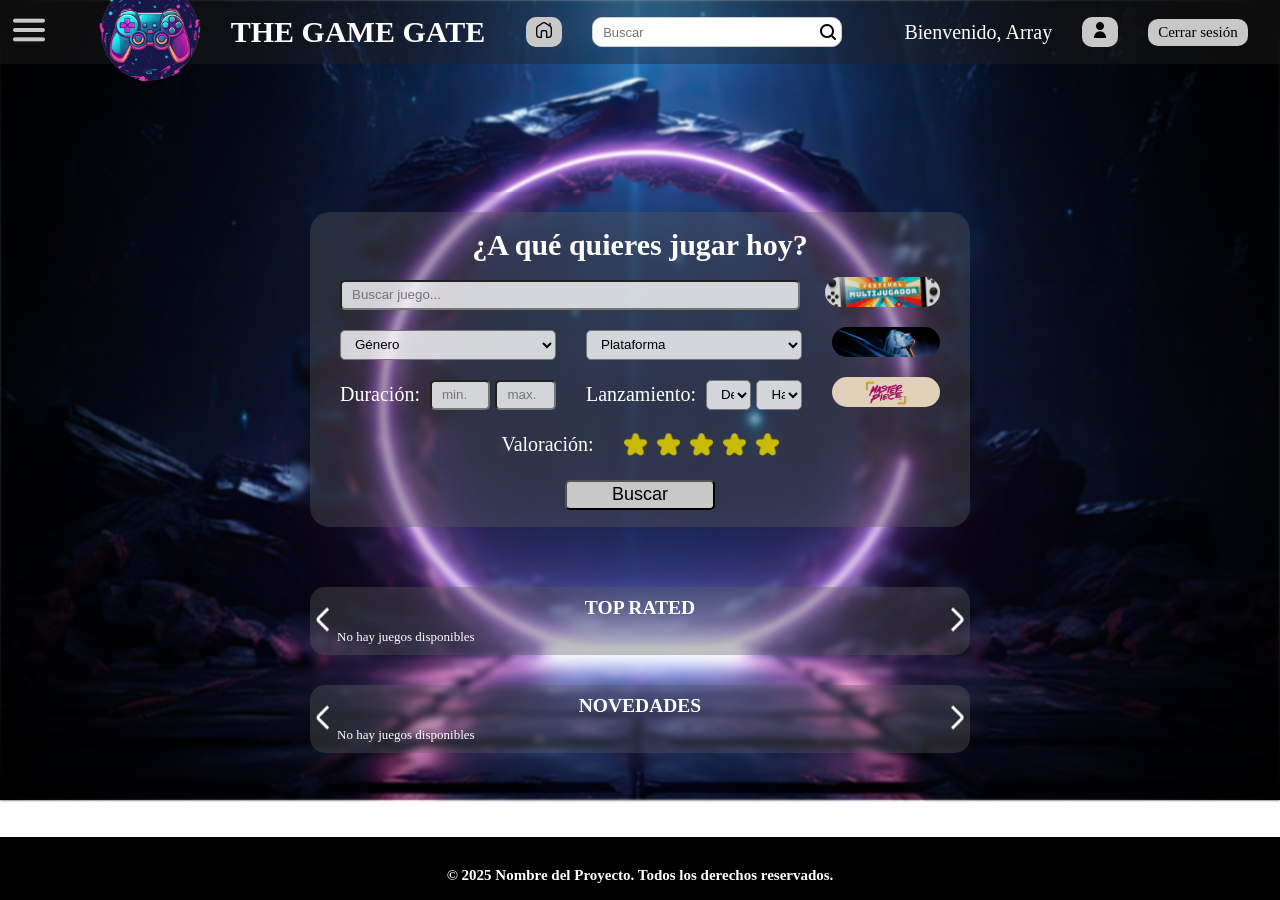
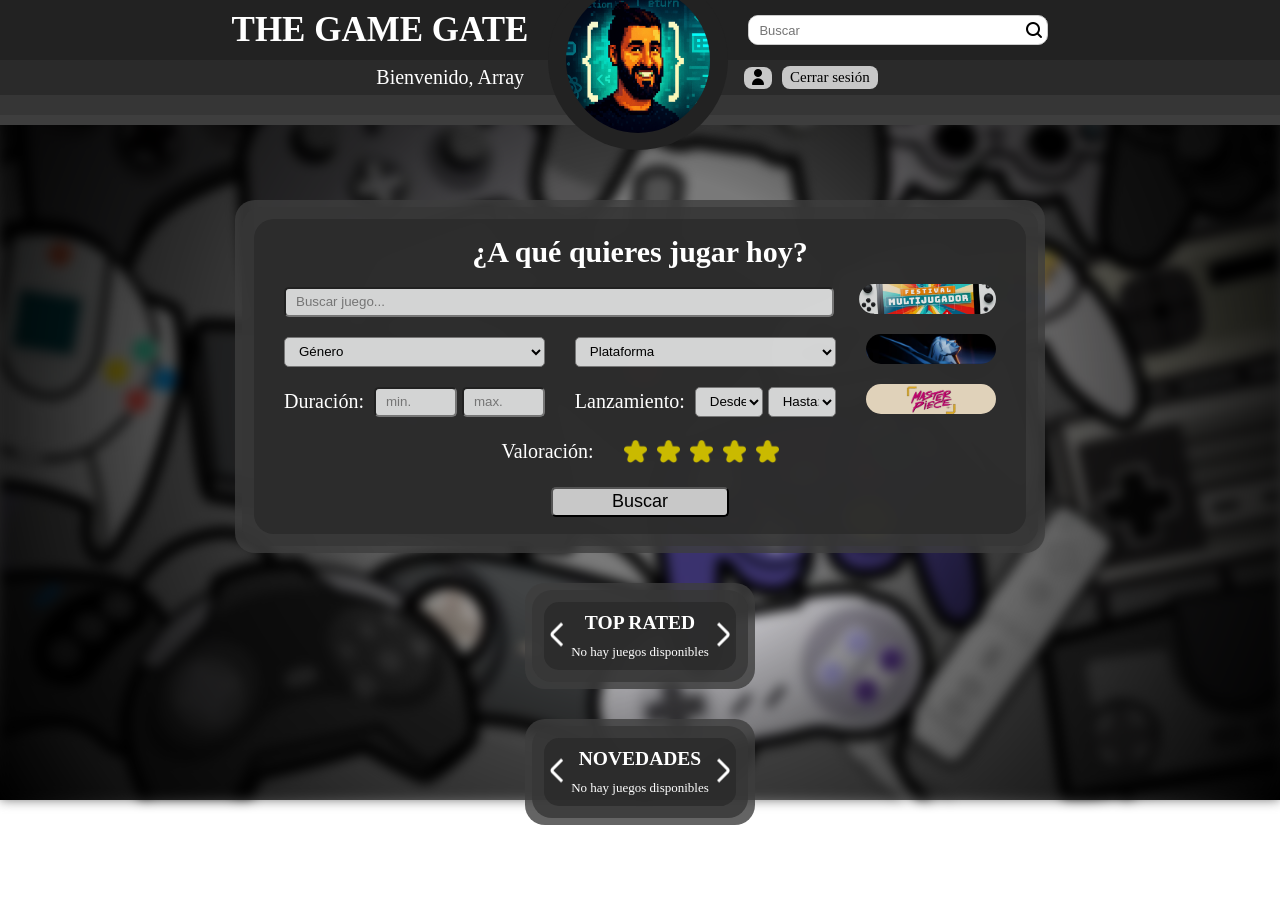
Before and after one commit to LeonGinel/THE-GAME-FATE, a PHP site: page / in a window 1280 px wide. Shown: the top 900 px of the page. Run offline with PHP 8.4, Linux system fonts and the light colour scheme; a user stored in the database is signed in; data that the repository does not hold is empty.

Commit message:
comienzo de responsive

```diff
--- a/css/footer.css
+++ b/css/footer.css
@@ -4,9 +4,9 @@
   display: grid;
   justify-items: center;
   align-items: center;
-    gap: 1.5rem;
-    padding-top: 3rem;
-    padding-bottom: 1rem;
+  gap: 1.1rem;
+  padding: 1.2rem;
+  z-index: 10;
 }
 .footer a {
   color: white;
--- a/css/header.css
+++ b/css/header.css
@@ -1,39 +1,62 @@
-/* DISPOSICIÓN */
+/* ------------------------------- DISPOSICIÓN ------------------------------- */
 .head {
   position: fixed;
+  display: flex;
+  flex-direction: column;
   width: 100%;
-    height: 8%; /* Altura de la barra de navegación */
-    background-color: rgba(34, 34, 34, 0.4); /* Color de fondo */
-    color: white; /* Color del texto */
-
+  z-index: 1000; /* Para que siempre esté encima */
+}
+.head1 {
+  display: flex;
+  align-items: center;
+  justify-content: center;
+  gap: 2rem;
+  width: 100%;
+  padding: 1rem;
+  height: 6rem;
+  background-color: rgb(34, 34, 34);
+  color: white;
+  transition: background-color 0.3s ease-in-out; /* cambio transparencia header con contenedor principal */
+}
+.head2 {
+  display: flex;
+  align-items: center;
+  justify-content: center;
+  gap: 22rem;
+  height: 3.5rem;
+  background-color: rgba(42, 42, 42);
+  padding: 0.3rem;
+}
+.head2_bienvenido,
+.head2-btns,
+.head2_btns-login {
+  display: flex;
+  align-items: center;
+  justify-content: center;
+}
+.head2_bienvenido {
+  gap: 22rem;
+  padding-right: 2.6rem;
+}
+.head2-btns {
+  gap: 1rem;
+}
+.head2_btns-login {
+  padding-right: 3rem;
+  gap: 20rem;
+}
+.head3 {
+  height: 2rem;
+  background-color: rgba(54, 54, 54);
+}
+.head4 {
+  height: 1rem;
+  background-color: rgb(62, 62, 62);
+}
+/* ------------------------------- MENÚ HAMBURGUESA ------------------------------- */
+.head_nav {
   display: flex;
   justify-content: center;
-    align-items: center;
-    gap: 3rem;
-    z-index: 1000; /* Para que siempre esté encima */
-
-    transition: background-color 0.3s ease-in-out; /* cambio transparencia header con contenedor principal */
-}
-.head1, .head2, .head3, .head4 {
-    display: flex;
-    justify-content: center;
-    align-items: center;
-    gap: 3rem;
-}
-.head1 {
-    flex: 5%;
-}
-.head2, .head4 {
-    flex: 35%;
-}
-.head3 {
-    flex: 25%;
-}
-
-/* MENÚ HAMBURGUESA */
-.head_nav {
-    display: flex;
-    justify-content: space-between;
   align-items: center;
   background-color: rgba(34, 34, 34, 0);
   color: white;
@@ -42,7 +65,8 @@
   width: 100%;
   height: auto;
 }
-.head_btn-menu {   /* Botón del menú hamburguesa */
+.head_btn-menu {
+  /* Botón del menú hamburguesa */
   font-size: 8rem;
   background: none;
   border: none;
@@ -50,11 +74,12 @@
   font-size: 2rem;
   cursor: pointer;
 }
-.head_menu {   /* Lista del menú (oculta por defecto) */
+.head_menu {
+  /* Lista del menú (oculta por defecto) */
   background-color: rgba(34, 34, 34, 0.8);
   width: 12%;
   list-style: none;
-    display: none;  /* Se oculta inicialmente */
+  display: none; /* Se oculta inicialmente */
   flex-direction: column;
   position: absolute;
   top: 9rem;
@@ -66,7 +91,8 @@
   border-radius: 1.5rem;
   box-shadow: 0 4px 6px rgba(0, 0, 0, 0.7);
 }
-.head_menu.open {   /* Mostrar menú cuando tenga la clase .open */
+.head_menu.open {
+  /* Mostrar menú cuando tenga la clase .open */
   display: flex;
 }
 .head_menu li a {
@@ -75,26 +101,43 @@
   display: block;
   cursor: pointer;
 }
-.head_menu li a:hover {   /* Efecto al pasar el mouse */
+.head_menu li a:hover {
+  /* Efecto al pasar el mouse */
   color: #a569bd;
 }
 
-/* LOGO Y NOMBRE */
+/* ------------------------------- LOGO Y NOMBRE ------------------------------- */
+.head_btn-logo {
+  display: flex;
+  align-items: center;
+  justify-content: center;
+  width: 18rem;
+  height: 18rem;
+  border-radius: 50%;
+  overflow: hidden;
+  position: relative;
+  top: 3rem;
+  bottom: 0;
+  background-color: rgb(34, 34, 34);
+}
+
 .head_logo-principal {
-    height: 10rem; /* Ajusta el tamaño del logo */
+  width: 80%;
+  border-radius: 50%;
+  object-fit: cover;
 }
 .head h1 {
-    font-size: 3rem;
+  font-size: 3.5rem;
 }
 
-/* BUSCADOR */
+/* ------------------------------- BUSCADOR ------------------------------- */
 .head_contenedor-buscador {
   display: flex;
   align-items: center;
   background-color: white;
   border: 1px solid #ccc;
   border-radius: 1rem;
-    width: 25rem;
+  width: 30rem;
   height: 3rem;
   overflow: hidden; /* Para que no se salga nada */
 }
@@ -107,7 +150,7 @@
   border: none;
   font-size: 1.3rem;
   padding: 0.8rem 1rem; /* Espaciado interno */
-    outline: none;  /* quita el borde negro que sale al escribir */
+  outline: none; /* quita el borde negro que sale al escribir */
 }
 .resultados_busqueda_tiempo_real {
   position: absolute;
@@ -131,8 +174,8 @@
   width: 90%;
   font-size: 1.5rem;
   overflow: hidden;
-    white-space: nowrap;  /* Evita que el texto se pase a la siguiente línea */
-    overflow: hidden;     /* Oculta el texto que sobresale */
+  white-space: nowrap; /* Evita que el texto se pase a la siguiente línea */
+  overflow: hidden; /* Oculta el texto que sobresale */
   text-overflow: ellipsis; /* Agrega puntos suspensivos "..." al final si el texto se corta */
 }
 .head_btn-lupa {
@@ -153,24 +196,33 @@
   opacity: 0.7;
 }
 
-/* BOTONES */
-.head_btn-login, .head_usuario {
+/* ------------------------------- BOTONES ------------------------------- */
+.head_btn-login,
+.head_usuario {
   font-size: 2rem;
   color: white;
   cursor: pointer;
   text-decoration: none;
 }
-.head_btn-registro, .head_btn-inicio, .head_btn-perfil, .head_btn-logout {
+.head_btn-perfil {
   display: inline-block;
-    padding: 0.5rem 1rem;
-    background-color: #C8C8C8;
+  background-color: #c8c8c8;
+  padding: 0.2rem 0.6rem;
+  border-radius: 0.8rem;
+  cursor: pointer;
+}
+.head_btn-registro,
+.head_btn-logout {
+  display: inline-block;
+  padding: 0.3rem 0.8rem;
+  background-color: #c8c8c8;
   color: black;
   text-decoration: none;
-    border-radius: 1rem;
+  border-radius: 0.8rem;
   border: none;
   font-size: 1.5rem;
   cursor: pointer;
 }
-.head_btn-registro:visited, .head_btn-inicio:visited {
+.head_btn-registro:visited {
   color: black;
 }
--- a/css/index.css
+++ b/css/index.css
@@ -2,24 +2,25 @@
 main {
   position: relative;
   min-height: 100vh;
-  padding-top: 15%;
+  padding-top: 18rem;
   padding-bottom: 5%;
 
   display: grid;
   justify-items: center;
   align-items: center;
   overflow: hidden;
+  z-index: 0;
 }
 
 main::before {
   content: "";
   position: absolute;
   inset: 0;
-  background-image: url("../multimedia/imagenes/fondo_index_2.jpg");
+  background-image: url("../multimedia/imagenes/fondo1.webp");
   background-attachment: fixed;
   background-size: cover;
   background-position: center;
-  filter: blur(0.1em);
+  filter: blur(0.6em);
   z-index: -2;
 }
 
@@ -27,19 +28,18 @@ main::after {
   content: "";
   position: fixed;
   inset: 0;
-  background: radial-gradient(circle at center, rgba(0, 0, 0, 0) 50%, rgba(0, 0, 0, 0.5) 70%, rgb(0, 0, 0) 100%);
+  background: radial-gradient(circle at center, rgba(0, 0, 0, 0) 30%, rgba(0, 0, 0, 0.5) 50%, rgb(0, 0, 0) 100%);
   z-index: -1;
 }
 
 /* CONTENIDO */
 .contenedor_principal {
-  background: rgba(0, 0, 0, 0); /* fondo semitransparente */
-  backdrop-filter: blur(0.3rem); /* difumina lo que hay detrás */
-  /* background-color: rgb(0, 0, 0, 0.7);
-  background: linear-gradient(to bottom, rgba(28, 40, 51, 0), rgba(0, 0, 0, 1)); */
+  /* background: rgba(0, 0, 0, 0);
+  backdrop-filter: blur(0.4rem);
+  background-color: rgba(42, 42, 42, 0.6); */
   color: white;
-  width: 70%;
-  max-width: 700px;
+  width: 100%;
+  max-width: 85rem;
   margin: auto;
   padding: 2rem;
   border-radius: 1.5rem;
@@ -50,9 +50,21 @@ main::after {
 }
 
 /* -------------------- FORMULARIO -------------------- */
+.fondo1-form {
+  background-color: rgb(62, 62, 62, 0.8);
+  width: 100%;
+  padding: 0.7rem;
+}
+.fondo2-form {
+  background-color: rgba(54, 54, 54, 0.8);
+  padding: 1.2rem;
+}
+.fondo1-form,
+.fondo2-form {
+  border-radius: 2rem;
+}
 .formulario {
-  background-color: rgba(91, 91, 91, 0.373);
-  /* border: ridge; */
+  background-color: rgba(42, 42, 42, 0.8);
   border-radius: 2rem;
   padding: 1.5rem 3rem;
   width: 100%;
@@ -112,7 +124,12 @@ main::after {
   width: 100%;
   display: flex;
   align-items: center;
+  justify-content: center;
   gap: 1rem;
+}
+.label_lanzamiento,
+.label_duracion {
+  flex-shrink: 0;
 }
 .selectores_duracion,
 .selectores_lanzamiento {
@@ -210,8 +227,21 @@ input[type="checkbox"]:checked + label {
 }
 
 /* -------------------------------- RESULTADOS BUSQUEDA ---------------------------- */
+.fondo1-resultados {
+  display: none;
+  background-color: rgb(62, 62, 62, 0.8);
+  padding: 0.7rem;
+}
+.fondo2-resultados {
+  background-color: rgba(54, 54, 54, 0.8);
+  padding: 1.2rem;
+}
+.fondo1-resultados,
+.fondo2-resultados {
+  border-radius: 2rem;
+}
 #resultados {
-  background-color: rgba(91, 91, 91, 0.373);
+  background-color: rgba(42, 42, 42, 0.8);
   display: grid;
   gap: 2rem;
   border-radius: 1.5rem;
@@ -237,7 +267,7 @@ input[type="checkbox"]:checked + label {
 .portada {
   flex: 3;
   position: relative;
-  aspect-ratio: 4 / 2;
+  aspect-ratio: 4 / 1.65;
   border: 0.2rem solid black;
   border-radius: 1.5rem;
   overflow: hidden;
@@ -273,15 +303,44 @@ input[type="checkbox"]:checked + label {
   left: 0.5rem; /* Pegado a la derecha */
   max-width: 10rem; /* Evita que se haga demasiado grande */
 }
+#paginacion {
+  display: flex;
+  align-items: center;
+  justify-content: center;
+  gap: 0.5em;
+  padding-top: 1rem;
+}
+.btn-pagina {
+  padding: 0.3rem 0.4rem;
+  background-color: #c8c8c8;
+  color: black;
+  text-decoration: none;
+  border-radius: 0.7rem;
+  border: none;
+  font-size: 1.5rem;
+  cursor: pointer;
+}
 
 /* -------------------------------- CARRUSEL ---------------------------- */
+.fondo1-carrusel {
+  background-color: rgb(62, 62, 62, 0.8);
+  padding: 0.7rem;
+}
+.fondo2-carrusel {
+  background-color: rgba(54, 54, 54, 0.8);
+  padding: 1.2rem;
+}
+.fondo1-carrusel,
+.fondo2-carrusel {
+  border-radius: 2rem;
+}
 .carrusel {
   position: relative;
   width: 100%;
   margin: auto;
   display: grid;
   gap: 1rem;
-  background-color: rgba(91, 91, 91, 0.373);
+  background-color: rgba(42, 42, 42, 0.8);
   border-radius: 1.5rem;
   padding: 1rem 2.7rem;
   font-size: 1.3rem;
@@ -349,5 +408,5 @@ li p {
   right: 0.1rem;
 }
 .carrusel_btn:hover {
-  background: rgba(0, 0, 0, 0.7);
+  background-color: rgba(200, 200, 200, 0.7);
 }
--- a/vistas/header.php
+++ b/vistas/header.php
@@ -1,6 +1,6 @@
 
 <header class="head">
-    <div class="head1">
+    <!-- <div class="head1">
         <nav class="head_nav">
             <button class="head_btn-menu">
                 <img class=" head_menu-hamburguesa" src="../multimedia/iconos/menu_hamburguesa.webp" alt="menu hamburguesa">
@@ -16,15 +16,12 @@
                 <li><a href="">Sobrevalorados</a></li>
             </ul>
         </nav>
-    </div>
+    </div> -->
+    <div class="head1">
+        <h1>THE GAME GATE</h1>
 
-    <div class="head2">
-        <img class="head_logo-principal" src="../multimedia/logos/logo_principal.png" alt="Logo">
-        <h1>THE GAME GATE</h1>
-    </div>
+        <a class="head_btn-logo" href="index.php"><img class="head_logo-principal" src="../multimedia/logos/logo_principal.webp" alt="Logo"></a>
 
-    <div class="head3">
-        <a class="head_btn-inicio" href="index.php"><img src="../multimedia/iconos/inicio.png" alt="inicio"></a>
         <form action="ficha_juego.php" method="GET" class="head_buscador-formulario">
             <div class="head_contenedor-buscador">
                 <input type="text" name="buscador" placeholder="Buscar" class="head_barra-buscador">
@@ -35,26 +32,33 @@
 
             <div class="resultados_busqueda_tiempo_real"></div>
         </form>
+
     </div>
 
-    <div class="head4">
-
+    <div class="head2">
          <?php if (isset($_SESSION["usuario"])): ?>
-
+            <div class="head2_bienvenido">
                 <span class="head_usuario">Bienvenido, <?php echo ($_SESSION["usuario"]); ?> </span>
+                <div class="head2-btns">
                     <a class="head_btn-perfil" href="perfil_usuario.php?id_usuario=<?php echo $_SESSION['id_usuario'];?>">
-                <img src="../multimedia/iconos/perfil.png" alt="perfil" class="perfil">
-            </a>
+                    <img src="../multimedia/iconos/perfil.png" alt="perfil" class="perfil"></a>
                     <a class="head_btn-logout" href="../app/cerrar_sesion.php">Cerrar sesión</a>
+                </div>
+            </div>
 
         <?php else: ?>
 
+            <div class="head2_btns-login">
                 <a class="head_btn-login" href="registro_login.php?modo=login">Inicia sesión</a>
                 <a class="head_btn-registro" href="registro_login.php?modo=registro">Regístrate</a>
+            </div>
 
         <?php endif; ?>
     </div>
 
+    <div class="head3"></div>
+    <div class="head4"></div>
+
     <script src="../js/header.js"></script>
 
 </header>
--- a/vistas/index.php
+++ b/vistas/index.php
@@ -20,6 +20,8 @@
                 <div class="contenedor_principal">
 
         <!----------------------------------------------- FORMULARIO ------------------------------------------------>
+                    <div class="fondo1-form">
+                        <div class="fondo2-form">
                             <form action="filtrar_juegos.php" method="GET" class="formulario" name="formulario" id="formulario">
                                 <h2 class="fila1">¿A qué quieres jugar hoy?</h2>
 
@@ -105,13 +107,21 @@
                                     <button type="submit" class="btn_buscar">Buscar</button>
                                 </div>
                             </form>
+                        </div>
+                    </div>
+
 
         <!----------------------------------------------- RESULTADOS DE BUSQUEDA ------------------------------------------------>
-                <section id="seccion_resultados">
-
-                </section>
+                    <div class="fondo1-resultados">
+                        <div class="fondo2-resultados">
+                            <section id="seccion_resultados"></section>
+                            <div id="paginacion"></div>
+                        </div>
+                    </div>
 
         <!----------------------------------------------- CARRUSEL ------------------------------------------------>
+                    <div class="fondo1-carrusel">
+                        <div class="fondo2-carrusel">
                             <div class="carrusel" id="top_rated">
                                 <h2>TOP RATED</h2>
                                 <button class="carrusel_btn carrusel_btn-izq"><img src="../multimedia/iconos/flecha_izq.png" alt="izq"></button>
@@ -120,7 +130,11 @@
                                 </div>
                                 <button class="carrusel_btn carrusel_btn-dcha"><img src="../multimedia/iconos/flecha_dcha.png" alt="dcha"></button>
                             </div>
+                        </div>
+                    </div>
 
+                    <div class="fondo1-carrusel">
+                        <div class="fondo2-carrusel">
                             <div class="carrusel carrusel_2" id="novedades">
                                 <h2>NOVEDADES</h2>
                                 <button class="carrusel_btn carrusel_btn-izq"><img src="../multimedia/iconos/flecha_izq.png" alt="izq"></button>
@@ -128,6 +142,8 @@
                                     <ul class="lista_carrusel"></ul>
                                 </div>
                                 <button class="carrusel_btn carrusel_btn-dcha"><img src="../multimedia/iconos/flecha_dcha.png" alt="dcha"></button>
+                            </div>
+                        </div>
                     </div>
                 </div>
             </main>
```
Also changed, not shown: js/header.js (+22 -23 lines), js/index_formulario_resultados.js (+39 -2 lines), multimedia/imagenes/fondo1.webp (added), multimedia/logos/logo_principal.png (deleted), multimedia/logos/logo_principal.webp (added). Lines whose indentation alone changed are shown as unchanged.
